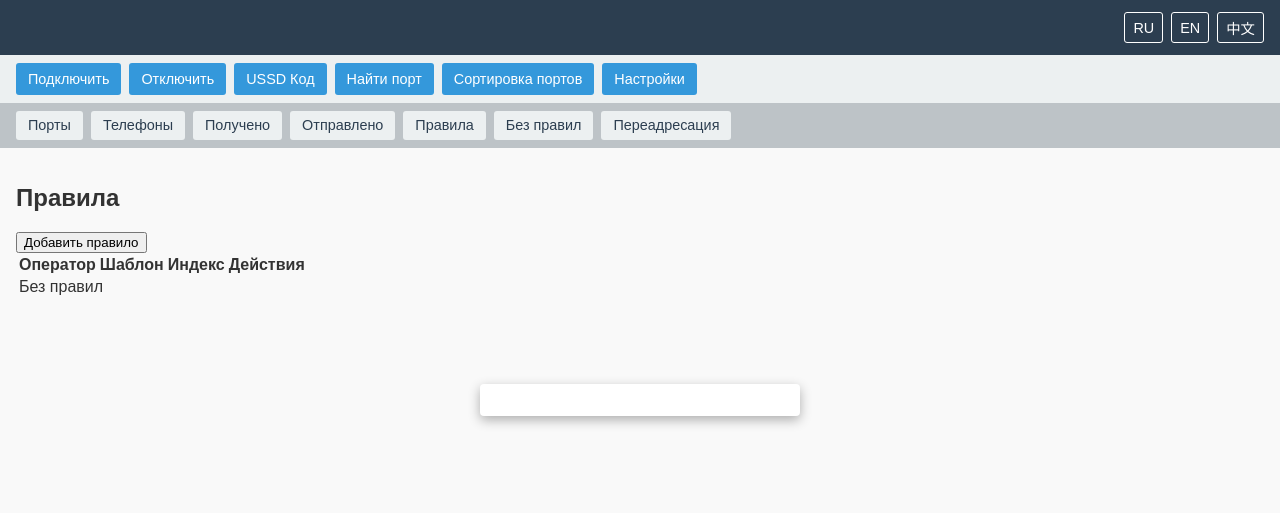
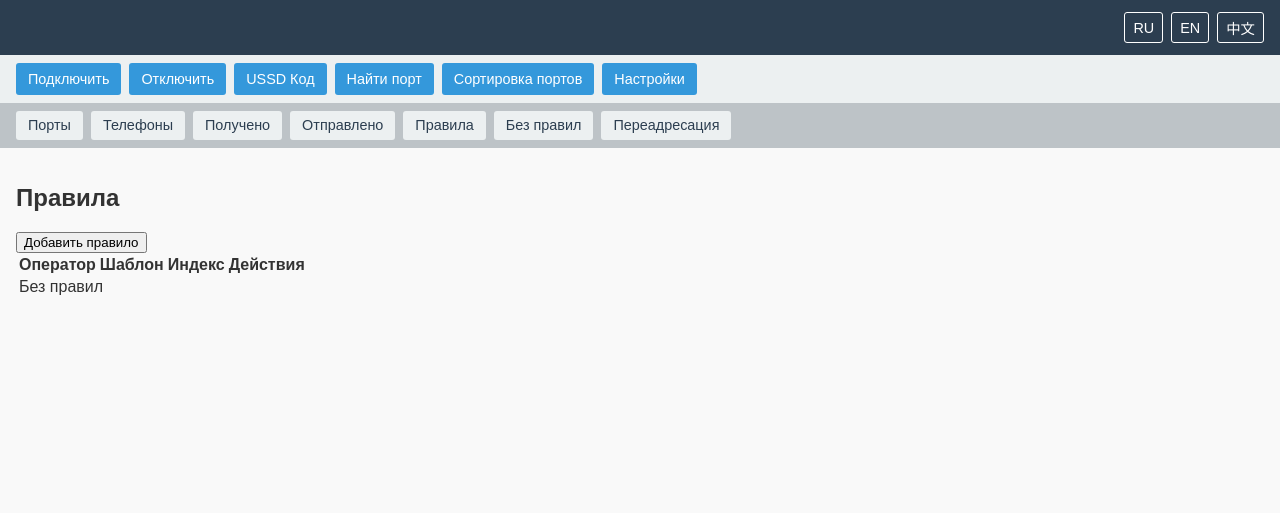
Before and after one commit to foxxx1234/sms, a Flask app: page /rules in a window 1280 px wide. Shown: the top 513 px of the page. Run offline with Flask 2, Linux system fonts and the light colour scheme.

Commit message:
Remove unused modal container

```diff
--- a/static/css/style.css
+++ b/static/css/style.css
@@ -164,32 +164,6 @@ section.modem-section {
   white-space: pre-wrap;
 }
 
-/* Модальные окна */
-#modal-backdrop {
-  position: fixed;
-  top: 0;
-  left: 0;
-  width: 100%;
-  height: 100%;
-  background: rgba(0,0,0,0.5);
-  z-index: 1000;
-}
-#modal-backdrop.hidden {
-  display: none;
-}
-#modal-container {
-  position: fixed;
-  top: 50%;
-  left: 50%;
-  transform: translate(-50%, -50%);
-  background: #fff;
-  padding: 1rem;
-  border-radius: 4px;
-  box-shadow: 0 4px 12px rgba(0,0,0,0.3);
-  z-index: 1001;
-  min-width: 320px;
-  max-width: 90%;
-}
 
 /* Скроллбар (опционально) */
 #log-entries::-webkit-scrollbar,
--- a/templates/layout.html
+++ b/templates/layout.html
@@ -57,8 +57,6 @@
     {% block content %}{% endblock %}
   </main>
 
-  <!-- Подложка и контейнер для модальных окон -->
-  <div id="modal-backdrop" class="hidden"></div>
-  <div id="modal-container"></div>
+
 </body>
 </html>
```
